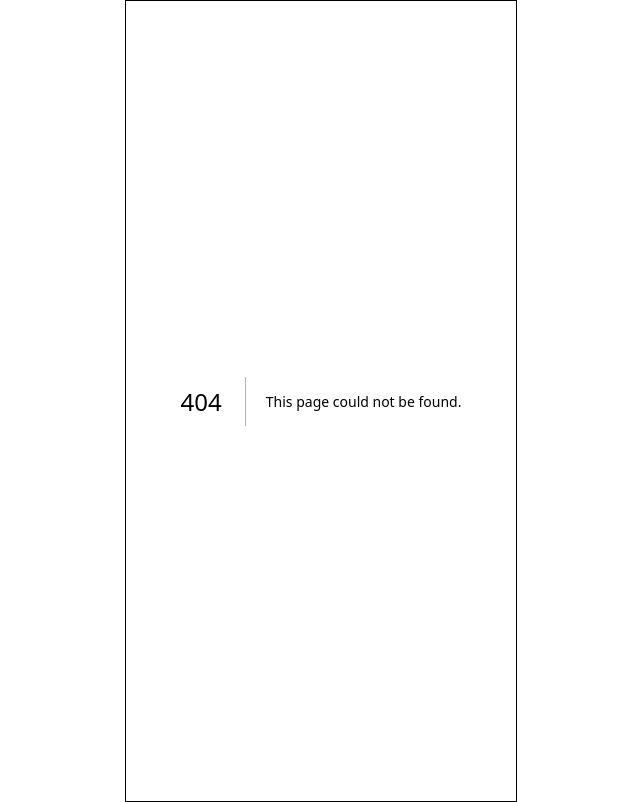
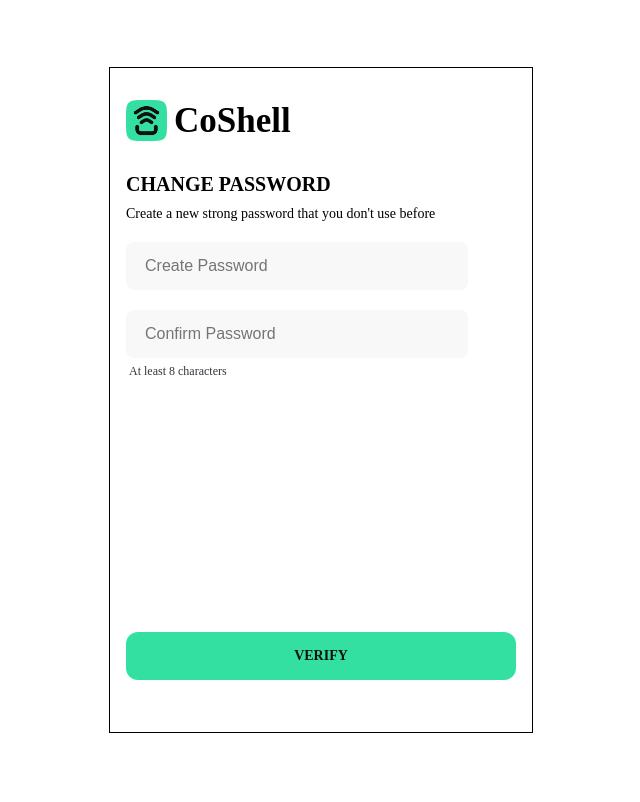
Before and after one commit to psycho-o0o/CoShell, a Next.js app: page /auth/changePassword in a window 1280 px wide. Before the commit this address had no page. Shown: the whole page, without its empty margins (319-959 px from the left). Built offline with nearby package versions, Linux system fonts and the light colour scheme.

Commit message:
@Design 패스워드 변경 페이지 완성

```diff
--- /dev/null
+++ b/pages/auth/changePassword.tsx
@@ -0,0 +1,59 @@
+import styled from "styled-components"
+import Button from "@/src/component/Button"
+import Input from "@/src/component/Input"
+import SignLayout from "@/src/component/Layout/Sign"
+
+const InputWrap = styled.div`
+    & > div {
+        margin-bottom: 20px;
+    }
+`
+
+export const BottomWrap = styled.div`
+    position: absolute;
+    width: 100%;
+    bottom: 0;
+`
+
+export const CreateAccountWrap = styled.div`
+    display: flex;
+    align-items: center;
+    justify-content: center;
+    & > a {
+        font-size: 14px;
+        font-weight: bold;
+        color: black;
+        text-decoration: none;
+    }
+    & span {
+        color: #34e0a1;
+    }
+`
+
+const ButtonWrap = styled.div`
+    width: 100%;
+    height: 48px;
+    margin-bottom: 20px;
+`
+
+export default function ChangePassword(): JSX.Element {
+    return (
+        <SignLayout
+            title="CHANGE PASSWORD"
+            subTitle="Create a new strong password that you don't use before"
+        >
+            <InputWrap>
+                <Input placeHolder="Create Password" />
+                <Input
+                    placeHolder="Confirm Password"
+                    helperText="At least 8 characters"
+                />
+            </InputWrap>
+            <BottomWrap>
+                <ButtonWrap>
+                    <Button>VERIFY</Button>
+                </ButtonWrap>
+            </BottomWrap>
+        </SignLayout>
+    )
+}
```
